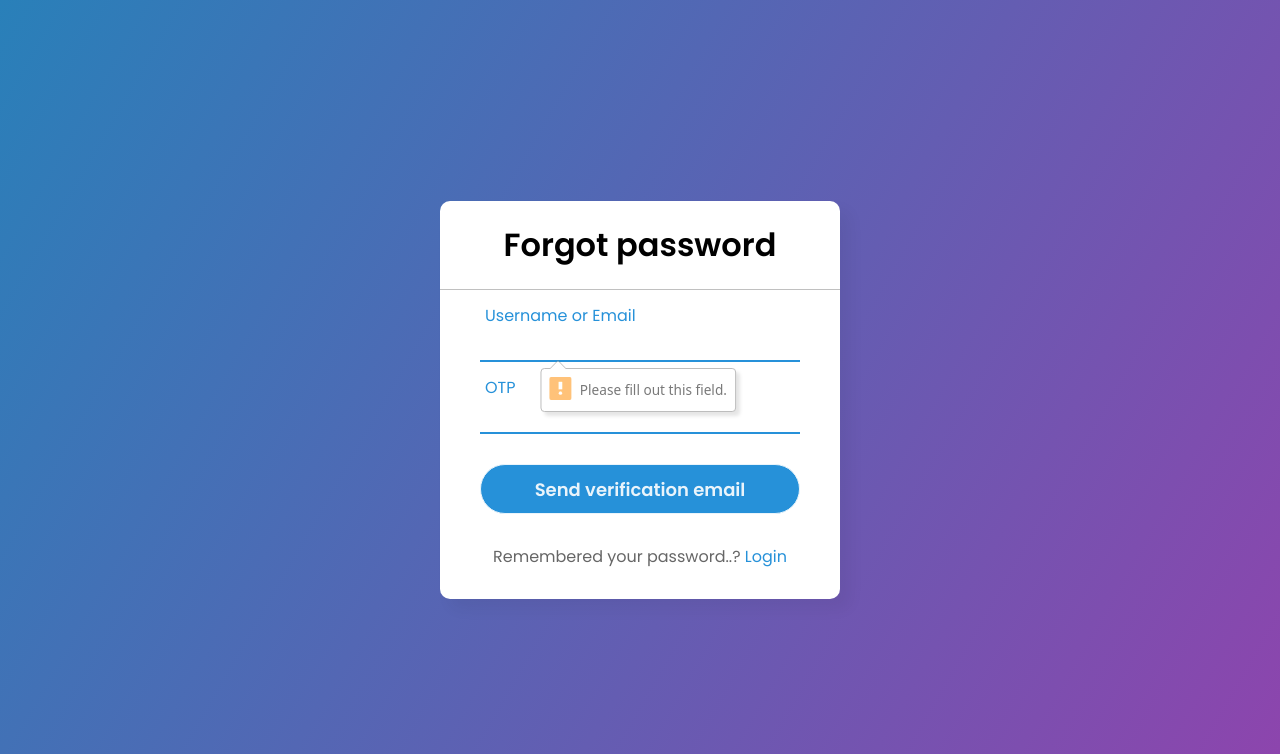
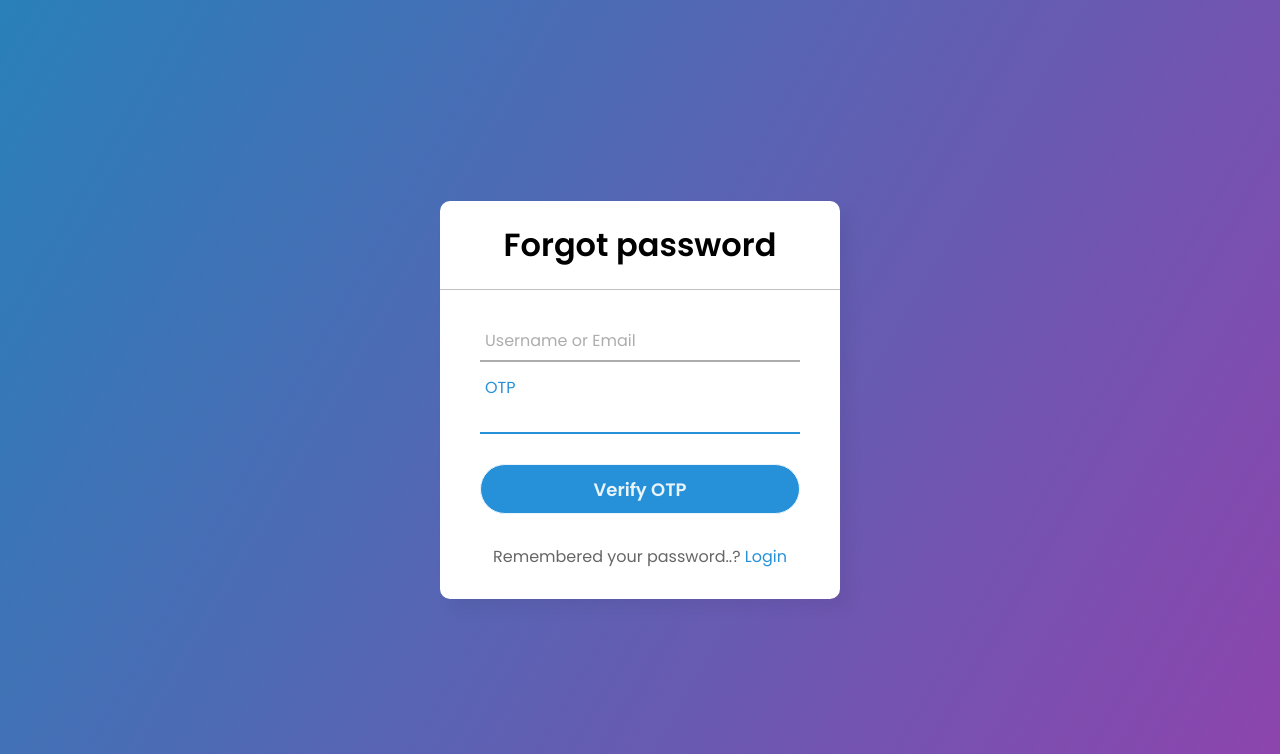
Before and after one commit to Subze23/Techathon-eve, a Flask app: page /forgot-password in a window 1280 px wide, after a click on "Send verification email". Shown: the top 754 px of the page. Run offline with Flask 3, Linux system fonts and the light colour scheme; data that the repository does not hold is empty.

Commit message:
Setup simple OTP

```diff
--- a/app.py
+++ b/app.py
@@ -1,11 +1,17 @@
 import re
-from flask import Flask, render_template, request
+import random
+from flask import Flask, render_template, request, session
+from flask_session import Session
 from flask_sqlalchemy import SQLAlchemy
 from flask_mail import Mail, Message
 
 app = Flask(__name__)
 
-app.config['SQLALCHEMY_DATABASE_URI'] = 'mysql+pymysql://root:MYSQL_ROOT_PASSWORD@127.0.0.1:9906/demo'
+app.config["SESSION_PERMANENT"] = False
+app.config["SESSION_TYPE"] = "filesystem"
+Session(app)
+
+app.config['SQLALCHEMY_DATABASE_URI'] = 'mysql+pymysql://root:password@127.0.0.1:9906/demo'
 app.config['SQLALCHEMY_TRACK_MODIFICATIONS'] = False
 
 app.config['MAIL_SERVER']='smtp.gmail.com'
@@ -60,12 +66,30 @@ def login_page():
 def forgot_password_page():
     if ( request.method == "POST" ):
         print(request.form)
-        return f"<p>HIii</p>"
+        if ( 'otp' in request.form ):
+            #if ( 'tries' not in session ): session['tries'] = 3
+            #if ( session['tries'] == 0 ): return render_template("login.html")
+            recv_otp = request.form['otp']
+            print("RECV_OTP =", recv_otp)
+            print("OTP =", session['otp'])
+            if ( int(recv_otp) == session['otp'] ):
+                return "<h2>Success</h2>"
+            else:
+                #session['tries'] -= 1
+                return ('', 204)
+        else:
+            session['otp'] = random.randint(100000, 999999)
+            print("OTP =", session['otp'])
+            return ('', 204)
+        #print(request.form['name']
+
+        '''return f"<p>HIii</p>"
         if ( re.search(r"(^[a-zA-Z0-9_.+-]+@[a-zA-Z0-9-]+\.[a-zA-Z0-9-.]+$)", email) ):
             user = Users.query.filter_by(email=request.form['username']).first()
         else:
-            pass
-    return render_template("forgot.html")
+            pass'''
+    else:
+        return render_template("forgot.html")
 
 #test
 @app.route('/create')
--- a/static/style.css
+++ b/static/style.css
@@ -82,7 +82,7 @@ form .txt_field{
 .pass:hover{
   text-decoration: underline;
 }
-input[type="submit"]{
+input[type="submit"], input[type="button"]{
   width: 100%;
   height: 50px;
   border: 1px solid;
@@ -94,7 +94,7 @@ input[type="submit"]{
   cursor: pointer;
   outline: none;
 }
-input[type="submit"]:hover{
+input[type="submit"]:hover, input[type="button"]:hover{
   border-color: #2691d9;
   transition: .5s;
 }
--- a/templates/forgot.html
+++ b/templates/forgot.html
@@ -16,29 +16,38 @@
           <label>Username or Email</label>
         </div>
         <div id="otp" name="otp" class="txt_field">
-            <input type="text">
+            <input type="text" id="otp-inp">
             <span></span>
             <label>OTP</label>
           </div>
-        <input type="button" id="submit" onclick="otp()" value="Send verification email">
+        <input type="button" id="submit" onclick="otpSend()" value="Send verification email">
         <div class="link">
           Remembered your password..? <a href="/login">Login</a>
         </div>
       </form>
     </div>
     <script>
-        function otp() {
-            let otp = document.getElementById("otp");
-            otp.style.display = 'block';
-            $.post("/forgot-password",
-    {
-      name: document.getElementById('name').value,
-      city: "Duckburg"
-    },
-    function(data,status){
-      alert("Data: " + data + "\nStatus: " + status);
-    });
-    document.getElementById('submit').setAttribute('type',"submit");
+        function otpSend() {
+          let otpField = document.getElementById("otp");
+          let data = null;
+          let flag = false;
+          if ( !flag ) {
+            data = {name: document.getElementById('name').value, otp: otpField.value };
+          } else {
+            data = {name: document.getElementById('name').value};
+          }
+          $.post("/forgot-password", data,
+            function(data,status){
+              console.log("ADS" + flag + status + typeof(status));
+              if ( !flag && status == "nocontent" ) {
+                otpField.style.display = 'block';
+                document.getElementById("otp-inp").setAttribute("name", "otp");
+                document.getElementById('submit').setAttribute('type',"submit");
+                document.getElementById('submit').value = "Verify OTP";
+              } else {
+                ;
+              }
+          });
         }
     </script>
   </body>
```
